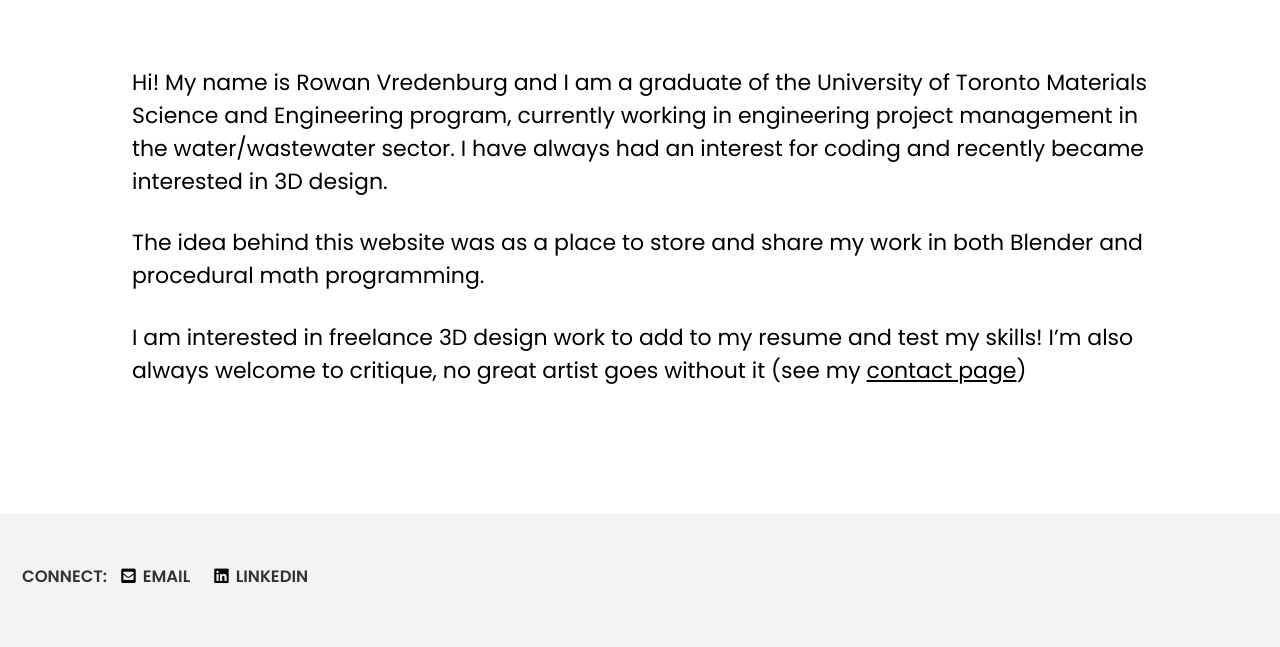
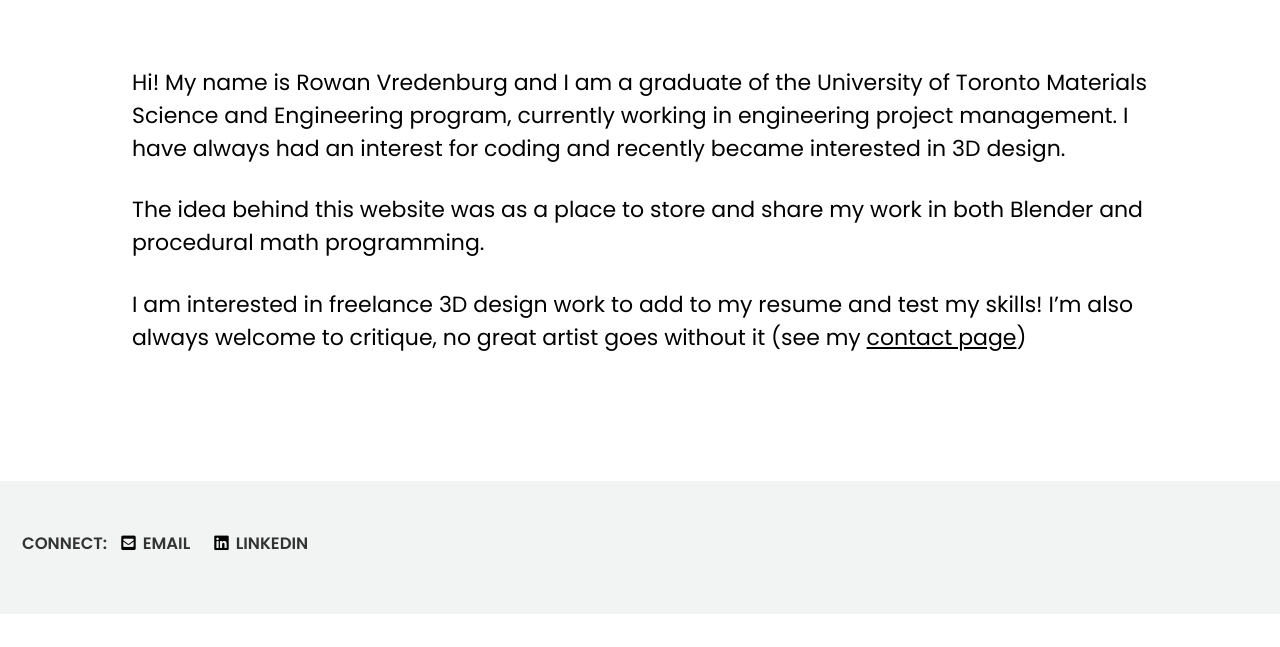
Before and after one commit to rowanvredenburg/rowanvredenburg.github.io, a Jekyll site: the page built from _pages/about.md, in a window 1280 px wide. Shown: the part 302-949 px from the top of the page. Built offline with Jekyll 4.4.1, drawn with Linux system fonts in a browser that asks for light colours; cached includes are drawn as plain includes; after the commit the page ends 916 px from its top, so only the background shows below that.

Commit message:
Update about.md

```diff
--- a/_pages/about.md
+++ b/_pages/about.md
@@ -7,7 +7,7 @@ header:
 author_profile: false
 ---
 
-Hi! My name is Rowan Vredenburg and I am a graduate of the University of Toronto Materials Science and Engineering program, currently working in engineering project management in the water/wastewater sector. I have always had an interest for coding and recently became interested in 3D design.
+Hi! My name is Rowan Vredenburg and I am a graduate of the University of Toronto Materials Science and Engineering program, currently working in engineering project management. I have always had an interest for coding and recently became interested in 3D design.
 {: .text-pad}
 
 The idea behind this website was as a place to store and share my work in both Blender and procedural math programming.
```
